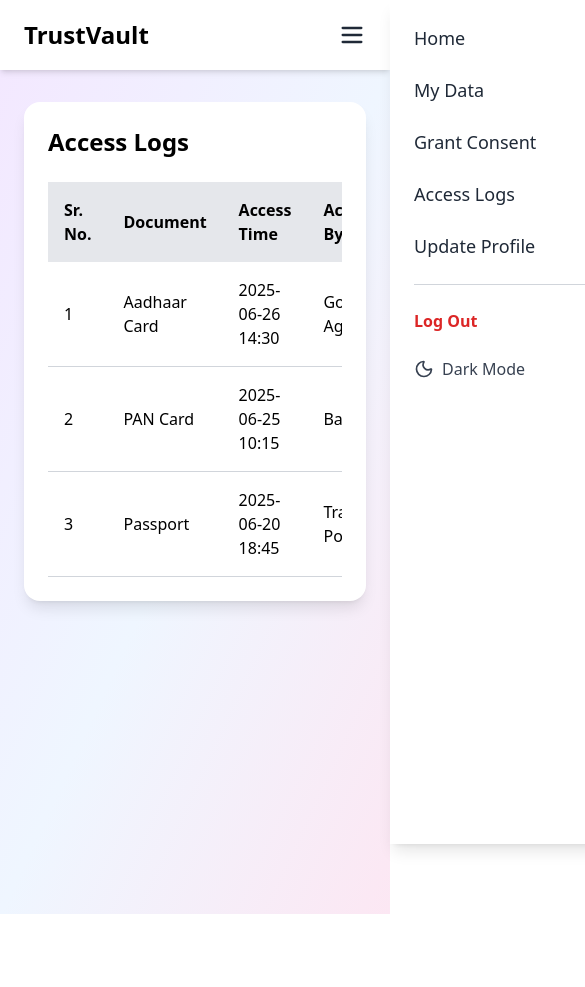
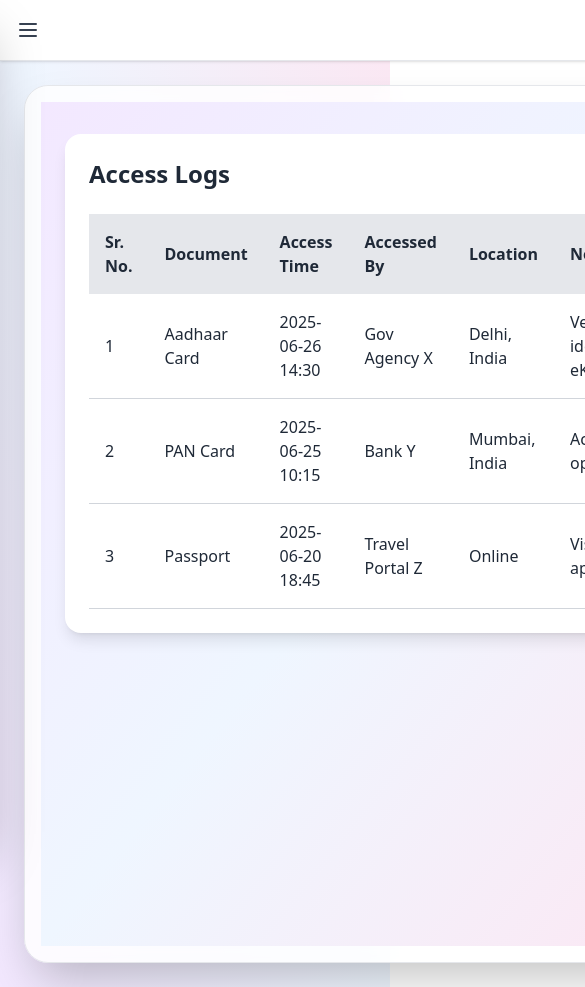
Before and after one commit to nishit-95/TrustVault, a React (Create React App) app in the folder vault/: page /access-log in a window 390 px wide. Shown: the top 987 px of the page, 585 px wide, since content can reach past the window. Before the commit the page ends 914 px from the top, so only its background shows below. Built offline with nearby package versions, Linux system fonts and the light colour scheme; sample sign-in values are in the browser's storage.

Commit message:
User Navbar becomes Mobile Friendly.

```diff
--- a/vault/src/Components/User/Layout.js
+++ b/vault/src/Components/User/Layout.js
@@ -1,175 +1,129 @@
+// src/Components/Layout.js
 import React, { useState, useEffect } from "react";
-import { Moon, Sun, Menu, X } from "lucide-react";
-import { Link, Outlet, useNavigate } from "react-router-dom";
-import AOS from "aos";
-import "aos/dist/aos.css";
+import { Link, Outlet, useLocation, useNavigate } from "react-router-dom";
+import { Home, FolderOpen, ShieldCheck, FileText, UserCog, Menu, X, Sun, Moon, LogOut } from "lucide-react";
+import Swal from "sweetalert2";
 
 export default function Layout() {
+  const [sidebarOpen, setSidebarOpen] = useState(false);
   const [darkMode, setDarkMode] = useState(false);
-  const [showLogoutModal, setShowLogoutModal] = useState(false);
-  const [sidebarOpen, setSidebarOpen] = useState(false);
+  const { pathname } = useLocation();
   const navigate = useNavigate();
 
+  const navItems = [
+    { path: "/homepage", label: "Home", icon: <Home size={20} /> },
+    { path: "/mydata", label: "My Data", icon: <FolderOpen size={20} /> },
+    { path: "/grant-consent", label: "Grant Consent", icon: <ShieldCheck size={20} /> },
+    { path: "/access-log", label: "Access Logs", icon: <FileText size={20} /> },
+    { path: "/update-profile", label: "Update Profile", icon: <UserCog size={20} /> },
+  ];
+
+  const toggleTheme = () => {
+    setDarkMode(!darkMode);
+    document.documentElement.classList.toggle("dark");
+  };
+
+  const handleLogout = () => {
+    Swal.fire({
+      title: "Are you sure?",
+      text: "Do you want to logout?",
+      icon: "warning",
+      showCancelButton: true,
+      confirmButtonColor: "#d33",
+      cancelButtonColor: "#3085d6",
+      confirmButtonText: "Yes, logout",
+    }).then((result) => {
+      if (result.isConfirmed) {
+        localStorage.removeItem("token");
+        navigate("/");
+      }
+    });
+  };
+
   useEffect(() => {
-    document.documentElement.classList.toggle("dark", darkMode);
+    const isDark = localStorage.getItem("theme") === "dark";
+    if (isDark) {
+      document.documentElement.classList.add("dark");
+      setDarkMode(true);
+    }
+  }, []);
+
+  useEffect(() => {
+    localStorage.setItem("theme", darkMode ? "dark" : "light");
   }, [darkMode]);
 
-  useEffect(() => {
-    AOS.init({ duration: 1200, once: false });
-  }, []);
+  return (
+    <div className="flex min-h-screen bg-gradient-to-tr from-purple-100 via-blue-50 to-pink-100 dark:from-gray-900 dark:via-gray-800 dark:to-black text-gray-800 dark:text-gray-100 font-sans">
 
-  const toggleTheme = () => setDarkMode(!darkMode);
-  const toggleSidebar = () => setSidebarOpen(!sidebarOpen);
-  const handleLogoutClick = () => setShowLogoutModal(true);
-  const confirmLogout = () => {
-    setShowLogoutModal(false);
-    localStorage.removeItem("token");
-    navigate("/");
-  };
-  const cancelLogout = () => setShowLogoutModal(false);
+      {/* Sidebar */}
+      <aside className={`fixed z-50 top-0 left-0 h-full w-64 transform transition-transform duration-300
+        ${sidebarOpen ? "translate-x-0" : "-translate-x-full"} md:translate-x-0
+        backdrop-blur-md bg-white/90 dark:bg-[#151525] shadow-2xl border-r border-gray-300 dark:border-gray-700`}>
 
-  const navLinks = [
-    { name: "Home", path: "/homepage" },
-    { name: "My Data", path: "/mydata" },
-    { name: "Grant Consent", path: "/grant-consent" },
-    { name: "Access Logs", path: "/access-log" },
-    { name: "Update Profile", path: "/update-profile" },
-  ];
-
-  return (
-    <div className="min-h-screen bg-gradient-to-br from-purple-100 via-blue-50 to-pink-100 dark:from-gray-900 dark:via-gray-800 dark:to-black dark:text-white transition-colors duration-300 relative">
-
-      {/* Navbar */}
-      <nav className="relative h-[70px] flex justify-between items-center px-6 py-4 shadow-md bg-white dark:bg-gray-900 dark:text-white z-50">
-        <div className="text-2xl font-bold text-primary">TrustVault</div>
-
-        {/* Desktop Right-Aligned Nav + Settings */}
-        <div className="hidden md:flex items-center gap-6">
-          <ul className="flex gap-6 text-lg">
-            {navLinks
-              .filter((link) => link.name !== "Update Profile")
-              .map((link, index) => (
-                <li key={index} data-aos="fade-up" data-aos-delay={index * 100}>
-                  <Link to={link.path} className="hover:text-primary transition-colors duration-150">
-                    {link.name}
-                  </Link>
-                </li>
-              ))}
-          </ul>
-
-          {/* Gear + Theme Toggle */}
-          <div className="flex items-center gap-2 px-2 py-1 rounded-full bg-gray-200 dark:bg-gray-700">
-            <li className="relative group list-none">
-              <div className="w-10 h-10 flex items-center justify-center rounded-full bg-white dark:bg-gray-800">
-                <button className="text-2xl text-gray-800 dark:text-white transition-transform duration-[1200ms] group-hover:rotate-[120deg]">
-                  ⛮
+        <div className="flex items-center justify-between px-6 py-5 border-b border-gray-200 dark:border-gray-700">
+          <div className="flex items-center gap-4">
+            <h1 className="text-2xl font-extrabold text-[#6f42c1] dark:text-indigo-300 tracking-wide">
+              TrustVault
+            </h1>
+            <button
+              onClick={toggleTheme}
+              title="Toggle Theme"
+              className="p-2 rounded-full bg-gray-200 hover:bg-gray-300 dark:bg-gray-700 dark:hover:bg-gray-600 transition"
+            >
+              {darkMode ? <Sun size={16} className="text-yellow-400" /> : <Moon size={16} className="text-gray-800" />}
             </button>
           </div>
-              <ul className="absolute right-0 mt-2 w-44 bg-white dark:bg-gray-900 rounded-lg shadow-md border border-gray-200 dark:border-gray-700 opacity-0 invisible group-hover:visible group-hover:opacity-100 transition-all duration-200 z-50">
-                <li>
-                  <Link
-                    to="/update-profile"
-                    className="block w-full text-left px-4 py-2 text-gray-700 dark:text-white hover:bg-gray-100 dark:hover:bg-gray-700"
-                  >
-                    Update Profile
-                  </Link>
-                </li>
-                <li>
-                  <button
-                    onClick={handleLogoutClick}
-                    className="block w-full text-left px-4 py-2 text-gray-700 dark:text-white hover:bg-gray-100 dark:hover:bg-gray-700"
-                  >
-                    Log Out
-                  </button>
-                </li>
-              </ul>
-            </li>
-
-            <div className="w-10 h-10 flex items-center justify-center rounded-full bg-white dark:bg-gray-800">
-              <button onClick={toggleTheme} className="text-gray-800 dark:text-white" aria-label="Toggle Theme">
-                {darkMode ? <Sun size={20} /> : <Moon size={20} />}
+          <button onClick={() => setSidebarOpen(false)} className="md:hidden text-gray-600 dark:text-gray-300">
+            <X size={22} />
           </button>
         </div>
-          </div>
-        </div>
 
-        {/* Hamburger for Mobile */}
-        <button className="md:hidden text-gray-800 dark:text-white" onClick={toggleSidebar}>
-          {sidebarOpen ? <X size={28} /> : <Menu size={28} />}
-        </button>
-      </nav>
-
-      {/* Overlay */}
-      {sidebarOpen && (
-        <div onClick={toggleSidebar} className="fixed inset-0 bg-black/40 backdrop-blur-sm z-40" />
-      )}
-
-      {/* Sidebar for Mobile */}
-      <div
-        className={`fixed top-0 right-0 h-full w-2/3 max-w-xs bg-white dark:bg-gray-900 shadow-lg z-50 transform ${
-          sidebarOpen ? "translate-x-0" : "translate-x-full"
-        } transition-transform duration-300 p-6 space-y-6`}
+        {/* Navigation */}
+        <nav className="px-5 pt-6 space-y-4">
+          {navItems.map(({ path, label, icon }) => (
+            <Link
+              key={path}
+              to={path}
+              className={`flex items-center gap-4 px-4 py-2 rounded-xl font-medium transition-all duration-200
+              ${
+                pathname === path
+                  ? "bg-gradient-to-r from-[#6f42c1] via-[#d63384] to-[#fd7e14] text-white shadow-md"
+                  : "hover:bg-gradient-to-r hover:from-purple-100 hover:to-pink-100 dark:hover:from-[#2e2e60] dark:hover:to-[#3a3a6a] text-gray-700 dark:text-gray-200"
+              }`}
             >
-        {navLinks.map((link, index) => (
-          <Link
-            key={index}
-            to={link.path}
-            className="block text-lg text-gray-800 dark:text-white font-medium hover:underline"
-            onClick={toggleSidebar}
-          >
-            {link.name}
+              {icon}
+              {label}
             </Link>
           ))}
 
-        <hr className="border-gray-300 dark:border-gray-700" />
-
           <button
-          onClick={() => {
-            toggleSidebar();
-            handleLogoutClick();
-          }}
-          className="block w-full text-left text-red-600 dark:text-red-400 font-semibold"
+            onClick={handleLogout}
+            className="flex items-center gap-4 w-full px-4 py-2 rounded-xl font-medium text-red-600 dark:text-red-400 hover:bg-red-100 dark:hover:bg-red-800 transition-all mt-4"
           >
+            <LogOut size={20} />
             Log Out
           </button>
+        </nav>
+      </aside>
 
-        <button
-          onClick={toggleTheme}
-          className="mt-4 flex items-center gap-2 text-gray-700 dark:text-white"
-        >
-          {darkMode ? <Sun size={20} /> : <Moon size={20} />}
-          {darkMode ? "Light Mode" : "Dark Mode"}
+      {/* Main Content */}
+      <div className="flex-1 flex flex-col ml-0 md:ml-64">
+
+        {/* Mobile Topbar */}
+        <header className="md:hidden flex justify-between items-center p-4 shadow bg-white dark:bg-[#1a1a2a] border-b dark:border-gray-700">
+          <button onClick={() => setSidebarOpen(true)} className="text-gray-700 dark:text-gray-300">
+            <Menu size={24} />
           </button>
+          <h2 className="text-lg font-semibold text-[#6f42c1] dark:text-indigo-300">User Dashboard</h2>
+        </header>
+
+        {/* Page Outlet */}
+        <main className="p-6">
+          <div className="bg-white/80 dark:bg-[#202034] backdrop-blur-lg rounded-3xl shadow-2xl border border-gray-200 dark:border-gray-700 p-4 min-h-[85vh] transition-all">
+            <Outlet />
           </div>
-
-      {/* Logout Confirmation Modal */}
-      {showLogoutModal && (
-        <div className="fixed inset-0 bg-black bg-opacity-40 flex items-center justify-center z-50">
-          <div className="bg-white dark:bg-gray-800 text-center rounded-xl p-6 w-[90%] max-w-md shadow-lg">
-            <h2 className="text-xl font-semibold mb-4 text-gray-800 dark:text-white">
-              Are you sure you want to log out?
-            </h2>
-            <div className="flex justify-center gap-4">
-              <button
-                onClick={confirmLogout}
-                className="px-4 py-2 bg-red-600 text-white rounded hover:bg-red-700"
-              >
-                Yes
-              </button>
-              <button
-                onClick={cancelLogout}
-                className="px-4 py-2 bg-gray-400 text-white rounded hover:bg-gray-500"
-              >
-                No
-              </button>
+        </main>
       </div>
-          </div>
-        </div>
-      )}
-
-      <main>
-        <Outlet />
-      </main>
     </div>
   );
 }
```
Lines whose indentation alone changed are shown as unchanged.
